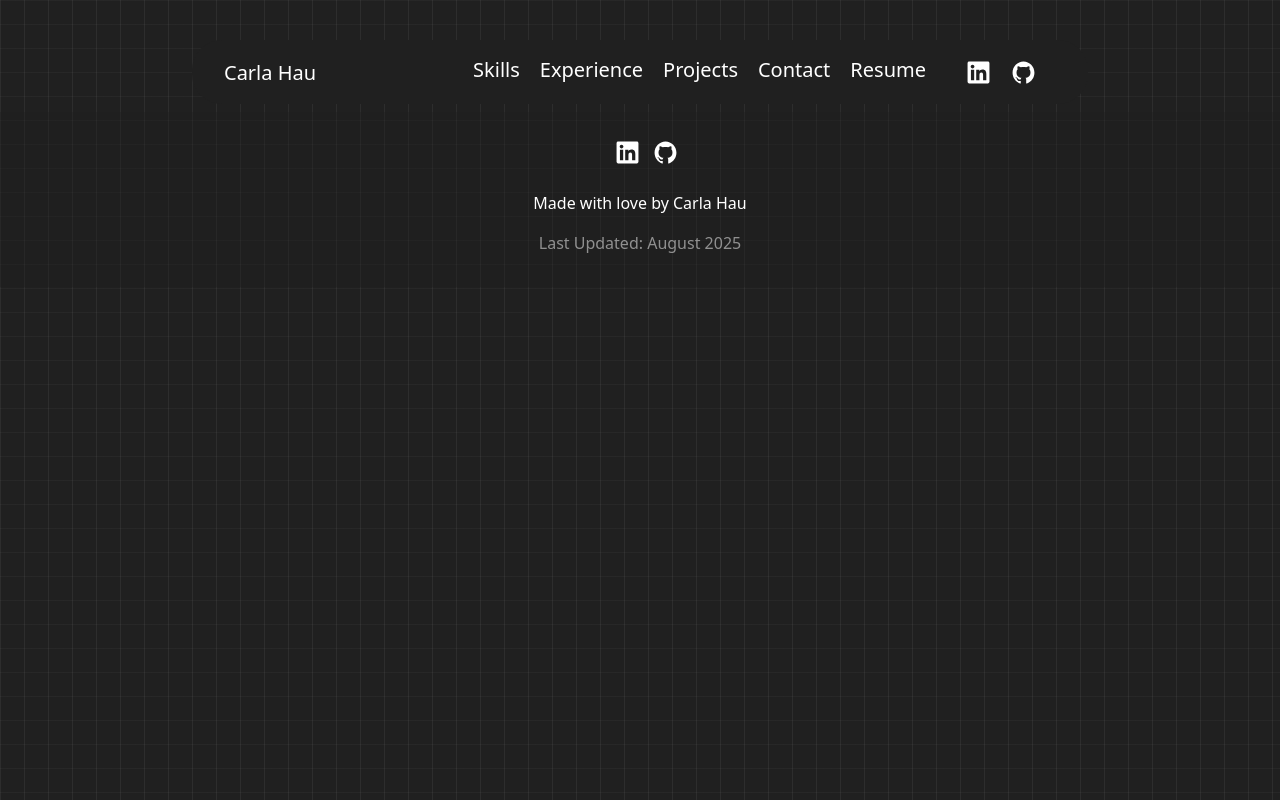
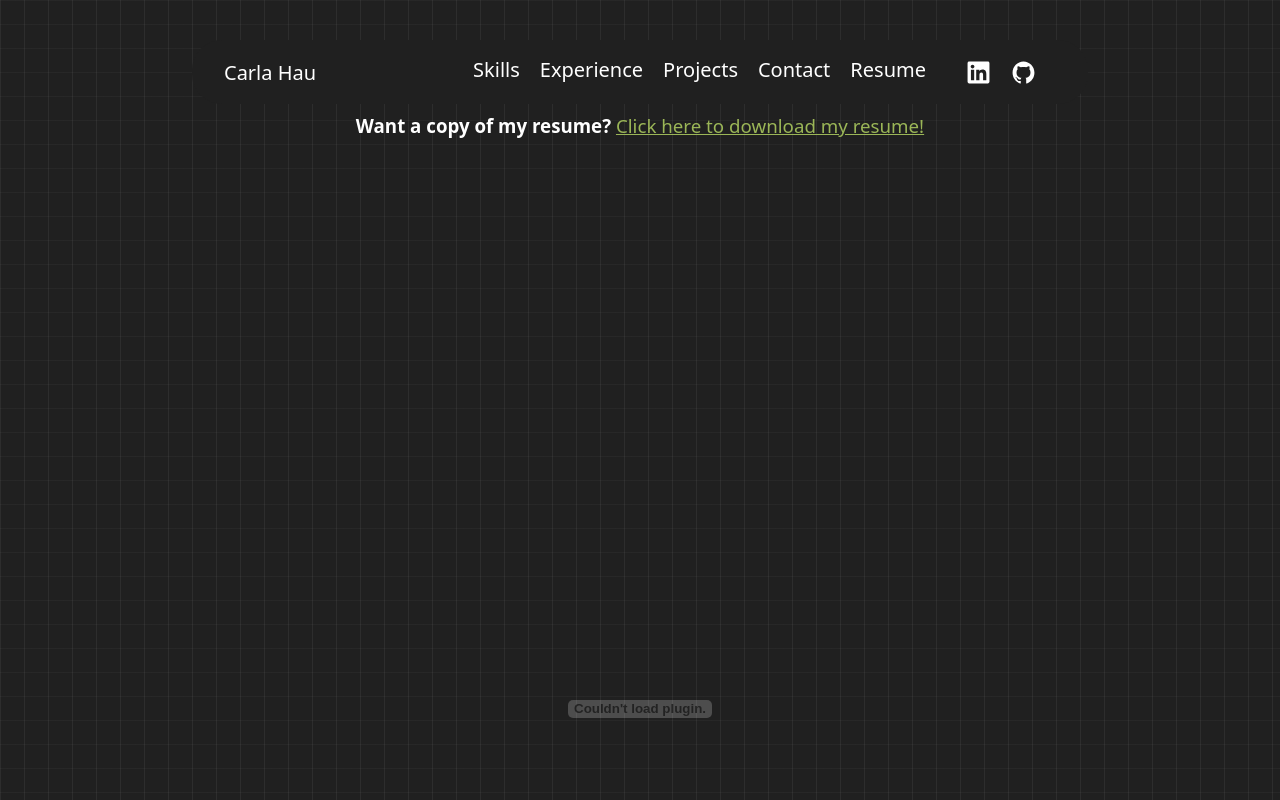
Before and after one commit to carlahauu/Portfolio-v2, a React (Vite) app: page /resume in a window 1280 px wide. Shown: the top 800 px of the page. Built offline with nearby package versions, Linux system fonts and the light colour scheme.

Commit message:
Added resume

```diff
--- a/src/App.jsx
+++ b/src/App.jsx
@@ -4,6 +4,7 @@ import Home from "./pages/Home";
 import Navbar from "./components/Navbar";
 import Footer from "./components/Footer";
 import Contact from "./pages/Contact";
+import Resume from "./pages/Resume";
 
 function App() {
   return (
@@ -14,6 +15,7 @@ function App() {
           <Routes>
             <Route path="/" element={<Home />} />
             <Route path="/contact" element={<Contact />} />
+            <Route path="/resume" element={<Resume />} />
           </Routes>
           <Footer />
         </div>
--- a/src/components/Navbar.jsx
+++ b/src/components/Navbar.jsx
@@ -25,7 +25,7 @@ function Navbar() {
             <a className='navItems' href='/#experience'>Experience</a>
             <a className='navItems' href='/#projects'>Projects</a>
             <a className='navItems' href='/contact'>Contact</a>
-            <a className='navItems'>Resume</a>
+            <a className='navItems' href='/resume'>Resume</a>
             <div className="socials">
               <a href='https://www.linkedin.com/in/carla-hau/'><FaLinkedin className='socialIcon'/></a>
               <a href='http://github.com/carlahauu'><IoLogoGithub className='socialIcon' /></a>
@@ -48,7 +48,7 @@ function Navbar() {
           <a href="/contact">Contact</a>
         </li>
         <li>
-          <a>Resume</a>
+          <a href='/resume'>Resume</a>
         </li>
       </ul>
     </div>
--- /dev/null
+++ b/src/pages/Resume.jsx
@@ -0,0 +1,19 @@
+import React from 'react'
+import ResumePDF from '../assets/Resume.pdf'
+
+function Resume() {
+  return (
+    <div>
+        <h3>Want a copy of my resume? <a style={{color: "#9BB657", textDecoration: "underline"}} href={ResumePDF}>Click here to download my resume!</a></h3>
+        <object
+            data={ResumePDF}
+            type="application/pdf"
+            width="100%"
+            height="1100vh"
+        >
+        </object>
+    </div>
+  )
+}
+
+export default Resume
```
Also changed, not shown: src/pages/Home.jsx (indentation only), 2 other files (tests, documents, lock files or other folders).
